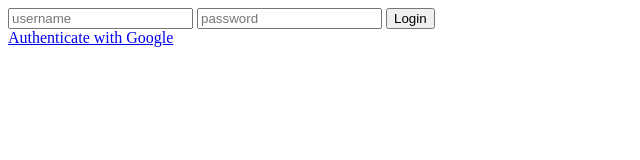
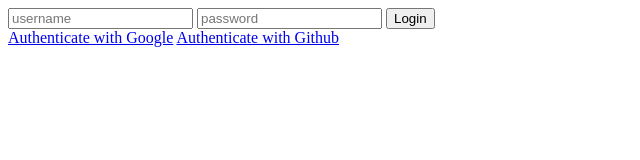
Before and after one commit to AlexMaroiu/tweb_project, a website: page index.html in a window 1280 px wide. Shown: the whole page, without its empty margins (0-640 px from the left). Drawn offline with Linux system fonts and the light colour scheme.

Commit message:
quick update to sync with repo

```diff
--- a/index.html
+++ b/index.html
@@ -9,9 +9,10 @@
   <body>
     <form action="/login" method="post">
       <input name="username" placeholder="username" />
-      <input name="password"  placeholder="password" />
+      <input name="password" placeholder="password" />
       <button type="submit">Login</button>
     </form>
     <a href="/auth/google">Authenticate with Google</a>
+    <a href="/auth/github">Authenticate with Github</a>
   </body>
 </html>
--- a/package.json
+++ b/package.json
@@ -10,11 +10,14 @@
   "author": "",
   "license": "ISC",
   "dependencies": {
+    "cookie-parser": "^1.4.6",
     "express": "^4.19.2",
     "express-session": "^1.18.0",
+    "jsonwebtoken": "^9.0.2",
     "passport": "^0.4.1",
     "passport-github": "^1.1.0",
     "passport-google-oauth2": "^0.2.0",
+    "path": "^0.12.7",
     "swagger-jsdoc": "^6.2.8",
     "swagger-ui-express": "^5.0.0"
   }
```
